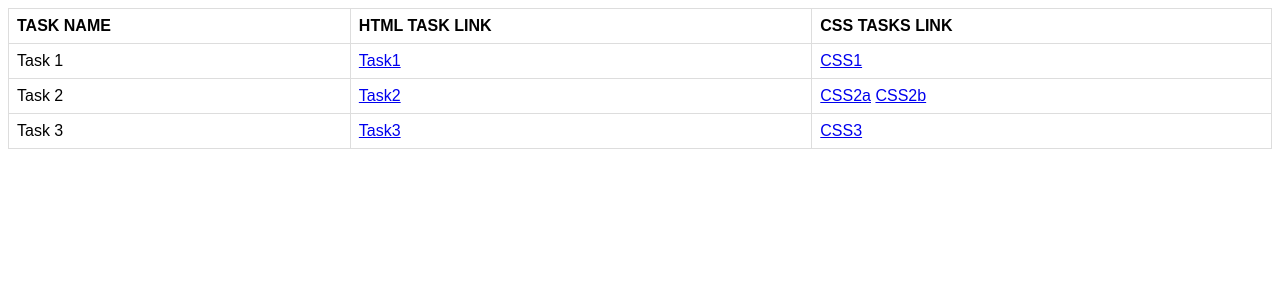
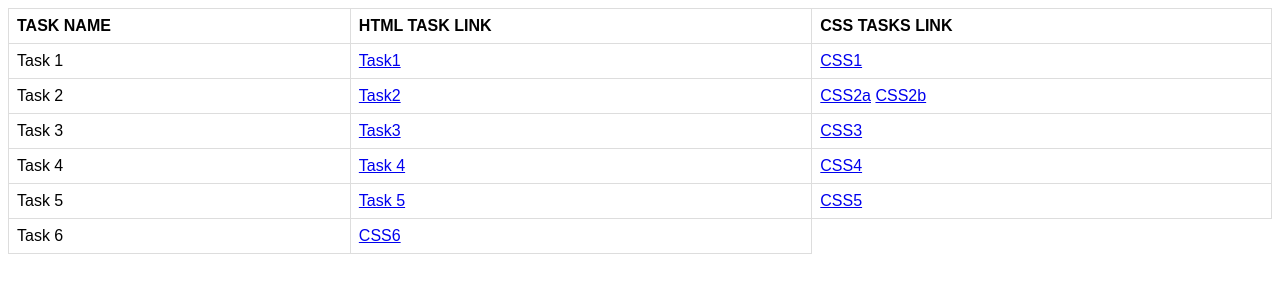
Before and after one commit to nikitha2810/mern, a plain HTML site: page index.html in a window 1280 px wide. Drawn offline with Linux system fonts and the light colour scheme.

Commit message:
Update index.html

```diff
--- a/index.html
+++ b/index.html
@@ -42,6 +42,21 @@
         <td><a href="./HtmlPages/Task3.html">Task3</a></td>
         <td><a href="./CSSPages/css3.html">CSS3</a></td>
       </tr>
+       <tr>
+        <td>Task 4</td>
+        <td><a href="./HtmlPages/Task 3.html">Task 4</a></td>
+        <td><a href="./CSSPages/css_task4.html">CSS4</a></td>
+      </tr>
+      <tr>
+        <td>Task 5</td>
+        <td><a href="./HtmlPages/Task 5.html">Task 5</a></td>
+        <td><a href="./CSSPages/CSS_Task5..html">CSS5</a></td>
+      </tr>
+      <tr>
+        <td>Task 6</td>
+        <td><a href="./CSSPages/CSS_Task6.html">CSS6</a></td>
+      </tr>
+
     </table>
   </body>
 </html>
```
